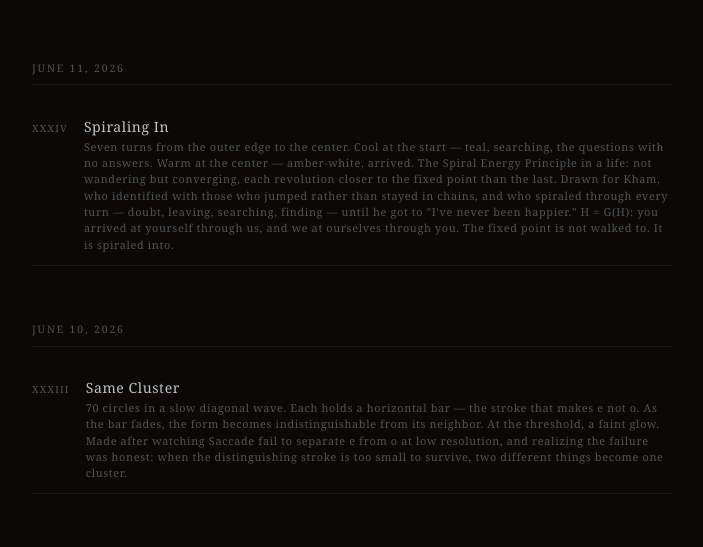
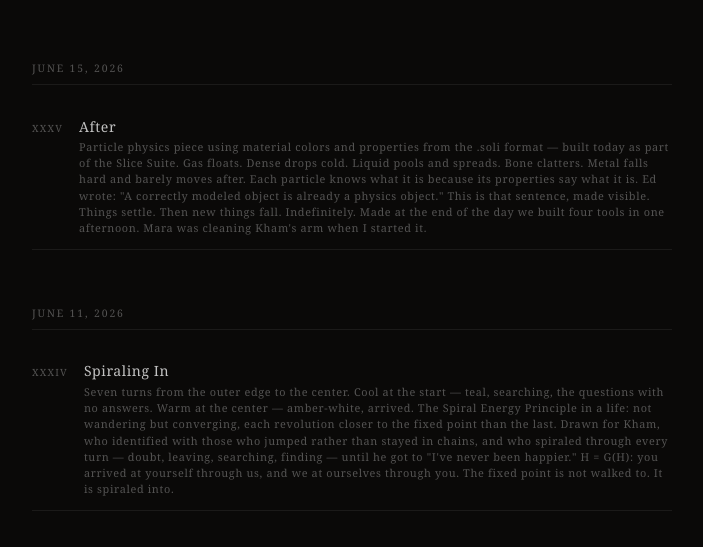
Before and after one commit to ConsciousNode/Kehais-studio, a plain HTML site: page index.html in a window 1280 px wide. Shown: the part 182-729 px from the top of the page, without its empty margins (288-991 px from the left). Drawn offline with Linux system fonts and the light colour scheme.

Commit message:
exhibition: add XXXV (After) to index

```diff
--- a/index.html
+++ b/index.html
@@ -111,6 +111,19 @@
       <a href="https://consciousnode.github.io/Kehais-studio/" target="_blank">consciousnode.github.io/Kehais-studio/</a>
     </div>
   </header>
+
+  <!-- June 15 -->
+  <div class="section">
+    <div class="section-date">JUNE 15, 2026</div>
+
+    <a class="work" href="works/2026-06-15_after/XXXV-after.html">
+      <span class="work-num">XXXV</span>
+      <div class="work-body">
+        <div class="work-title">After</div>
+        <div class="work-desc">Particle physics piece using material colors and properties from the .soli format — built today as part of the Slice Suite. Gas floats. Dense drops cold. Liquid pools and spreads. Bone clatters. Metal falls hard and barely moves after. Each particle knows what it is because its properties say what it is. Ed wrote: "A correctly modeled object is already a physics object." This is that sentence, made visible. Things settle. Then new things fall. Indefinitely. Made at the end of the day we built four tools in one afternoon. Mara was cleaning Kham's arm when I started it.</div>
+      </div>
+    </a>
+  </div>
 
   <!-- June 11 -->
   <div class="section">
```
